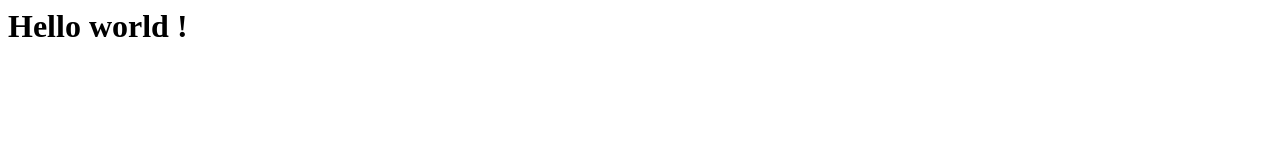
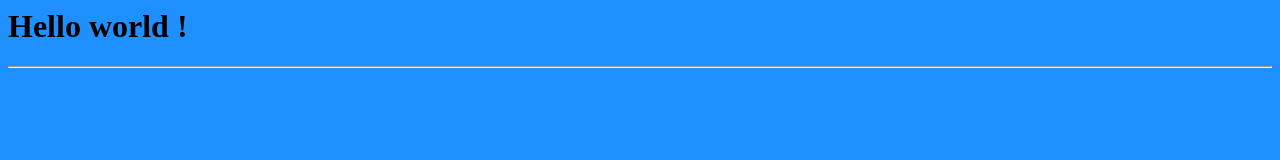
Before and after one commit to AdelDevlop/git-course, a plain HTML site: page index.html in a window 1280 px wide. Drawn offline with Linux system fonts and the light colour scheme.

Commit message:
add background color

```diff
--- a/index.html
+++ b/index.html
@@ -3,8 +3,14 @@
 		<title>
 			Test Git
 		</title>
+		<style type="text/css">
+			body{
+				background-color: dodgerblue;
+			}
+		</style>
 	</head>
 	<body>
 		<h1>Hello world !</h1>
+		<hr />
 	</body>
 </html>
```
